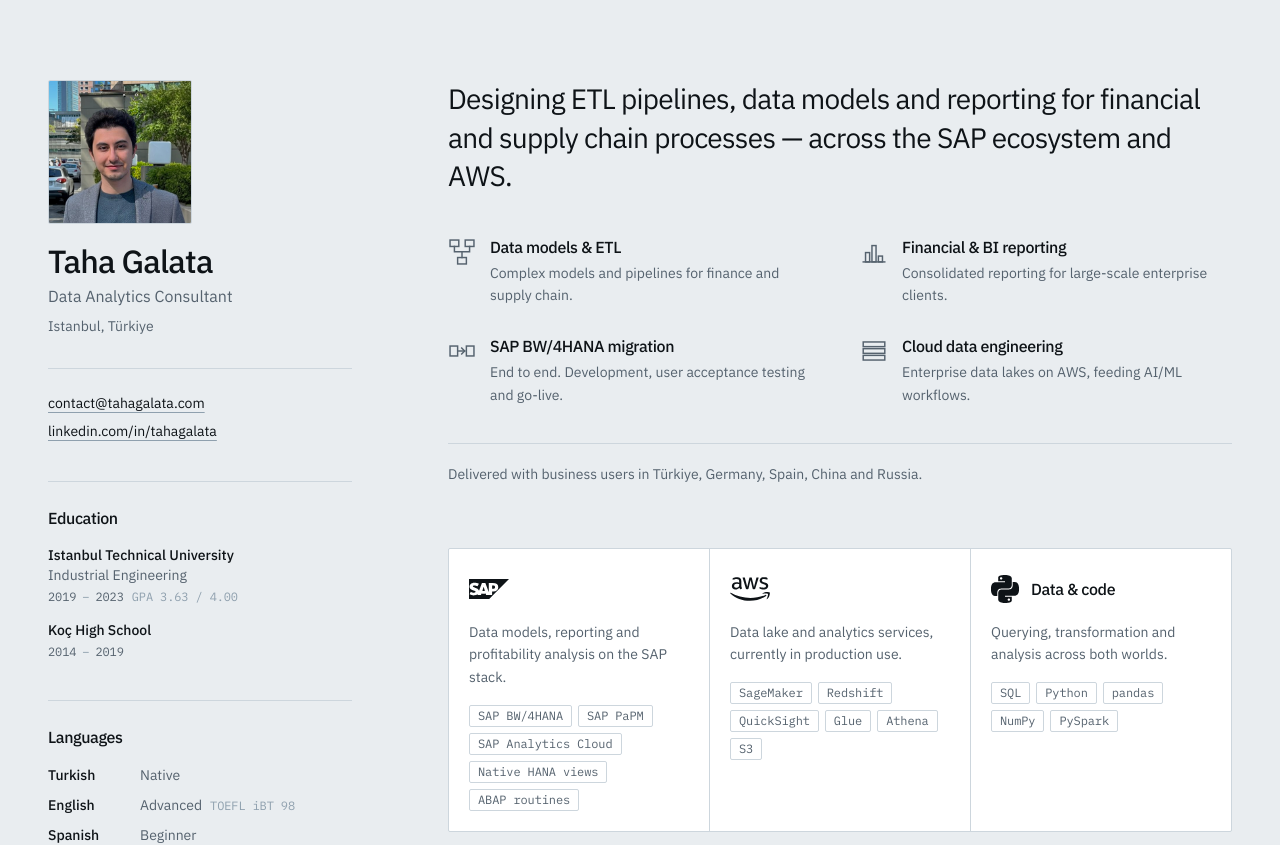
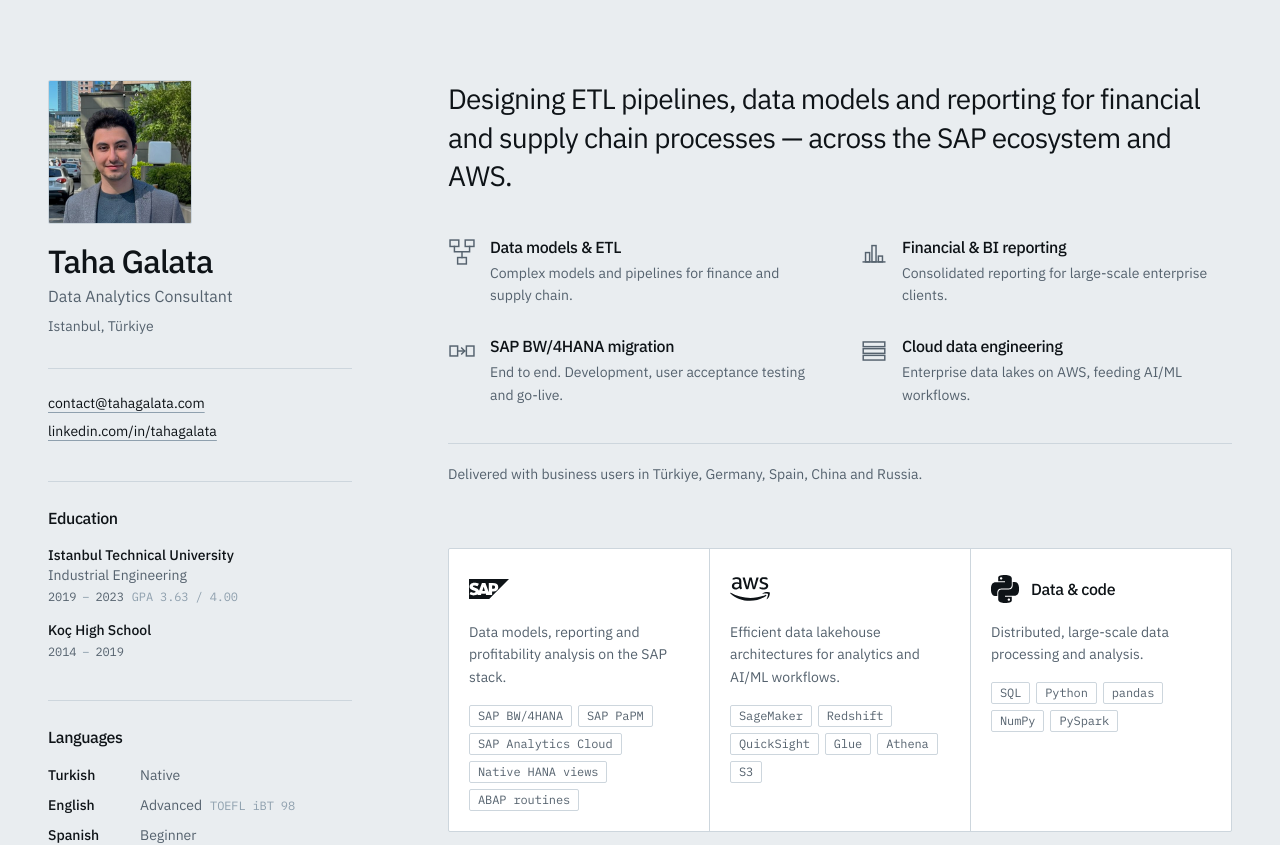
Before and after one commit to tahagalata/tahagalata.github.io, a Next.js app: page / in a window 1280 px wide. Shown: the top 845 px of the page. Built offline with nearby package versions, Linux system fonts and the light colour scheme.

Commit message:
Adjustment on skills

```diff
--- a/content/cv.ts
+++ b/content/cv.ts
@@ -152,13 +152,13 @@ export const toolkit = [
   {
     group: "AWS",
     mark: "aws",
-    blurb: "Data lake and analytics services, currently in production use.",
+    blurb: "Efficient data lakehouse architectures for analytics and AI/ML workflows.",
     items: ["SageMaker", "Redshift", "QuickSight", "Glue", "Athena", "S3"],
   },
   {
     group: "Data & code",
     mark: "python",
-    blurb: "Querying, transformation and analysis across both worlds.",
+    blurb: "Distributed, large-scale data processing and analysis.",
     items: ["SQL", "Python", "pandas", "NumPy", "PySpark"],
   },
 ];
```
